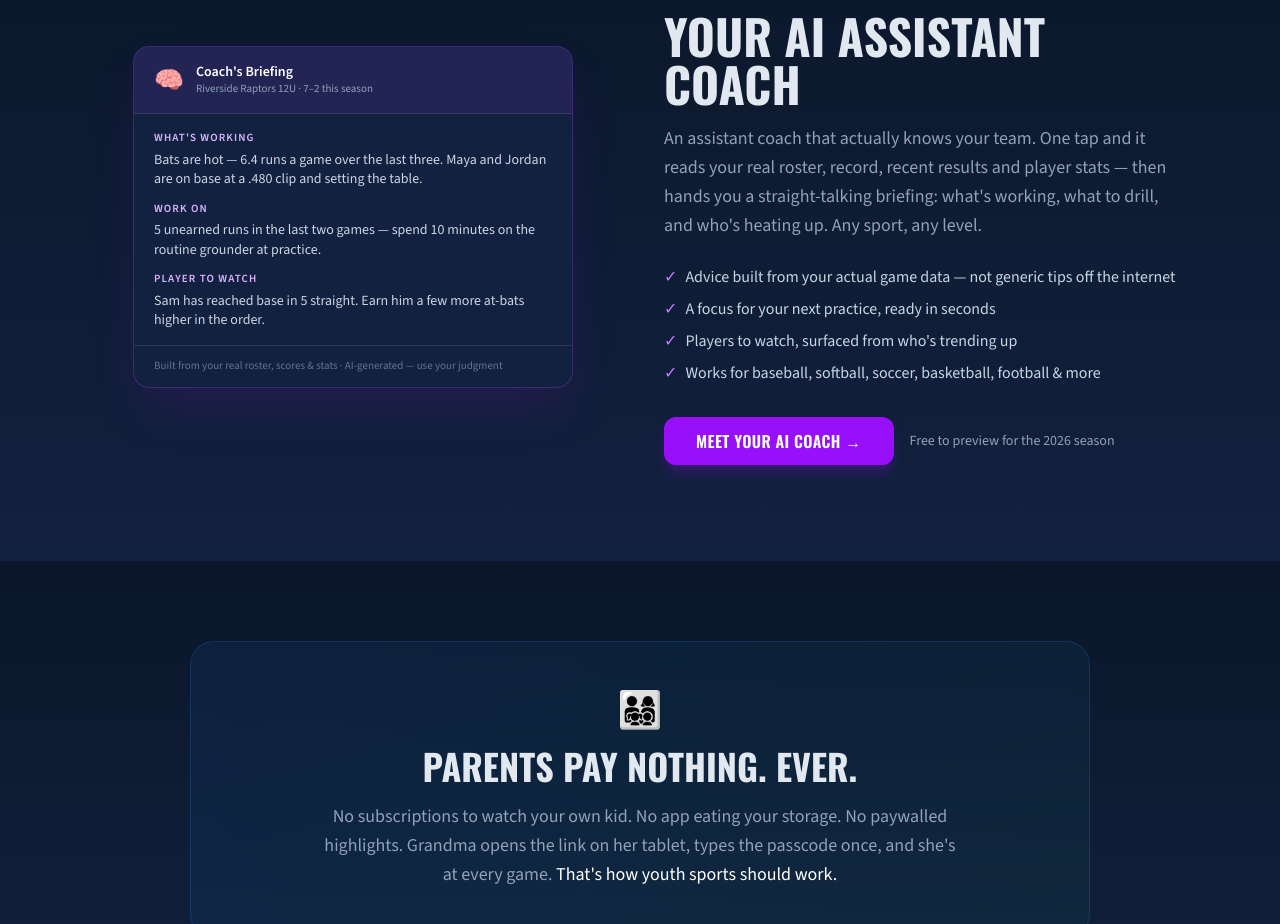
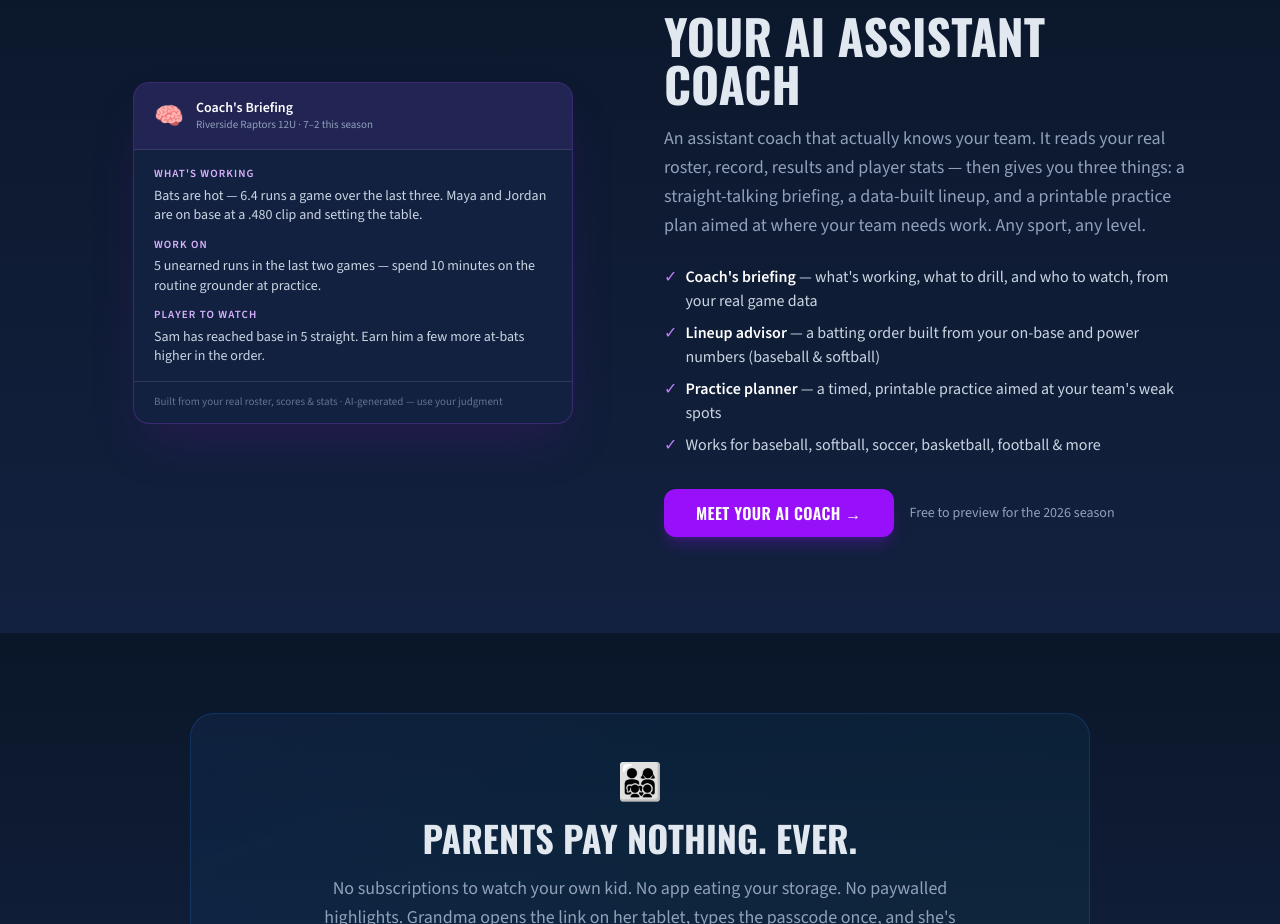
Before and after one commit to Climbo1967/my-teamsports, a Next.js app: page / in a window 1280 px wide. Shown: the part 3780-4704 px from the top of the page. Built offline with nearby package versions, Linux system fonts and the light colour scheme; no server answers.

Commit message:
Homepage: AI Coach section advertises briefing, lineup, and practice planner

```diff
--- a/src/app/page.js
+++ b/src/app/page.js
@@ -281,13 +281,13 @@ export default function Home() {
             <span className="inline-block text-xs uppercase tracking-widest text-purple-300 font-semibold bg-purple-500/15 border border-purple-500/30 rounded-full px-3 py-1 mb-4">Premium &middot; Coach Plan</span>
             <h2 className="text-4xl md:text-5xl font-bold mb-4">YOUR AI ASSISTANT COACH</h2>
             <p className="text-slate-400 text-lg leading-relaxed mb-6">
-              An assistant coach that actually knows your team. One tap and it reads your real roster, record, recent results and player stats &mdash; then hands you a straight-talking briefing: what&apos;s working, what to drill, and who&apos;s heating up. Any sport, any level.
+              An assistant coach that actually knows your team. It reads your real roster, record, results and player stats &mdash; then gives you three things: a straight-talking briefing, a data-built lineup, and a printable practice plan aimed at where your team needs work. Any sport, any level.
             </p>
             <ul className="space-y-2 text-slate-300 mb-8">
-              <li className="flex gap-2"><span className="text-purple-400">✓</span> Advice built from your actual game data &mdash; not generic tips off the internet</li>
-              <li className="flex gap-2"><span className="text-purple-400">✓</span> A focus for your next practice, ready in seconds</li>
-              <li className="flex gap-2"><span className="text-purple-400">✓</span> Players to watch, surfaced from who&apos;s trending up</li>
-              <li className="flex gap-2"><span className="text-purple-400">✓</span> Works for baseball, softball, soccer, basketball, football &amp; more</li>
+              <li className="flex gap-2"><span className="text-purple-400 shrink-0">✓</span> <span><span className="text-white font-semibold">Coach&apos;s briefing</span> &mdash; what&apos;s working, what to drill, and who to watch, from your real game data</span></li>
+              <li className="flex gap-2"><span className="text-purple-400 shrink-0">✓</span> <span><span className="text-white font-semibold">Lineup advisor</span> &mdash; a batting order built from your on-base and power numbers (baseball &amp; softball)</span></li>
+              <li className="flex gap-2"><span className="text-purple-400 shrink-0">✓</span> <span><span className="text-white font-semibold">Practice planner</span> &mdash; a timed, printable practice aimed at your team&apos;s weak spots</span></li>
+              <li className="flex gap-2"><span className="text-purple-400 shrink-0">✓</span> Works for baseball, softball, soccer, basketball, football &amp; more</li>
             </ul>
             <div className="flex flex-wrap items-center gap-4">
               <Link href="/signup" className="inline-block bg-purple-600 text-white font-[family-name:var(--font-oswald)] text-base font-semibold tracking-wide px-8 py-3 rounded-xl hover:bg-purple-500 transition-all duration-200 hover:-translate-y-0.5 shadow-lg shadow-purple-600/25">
```
